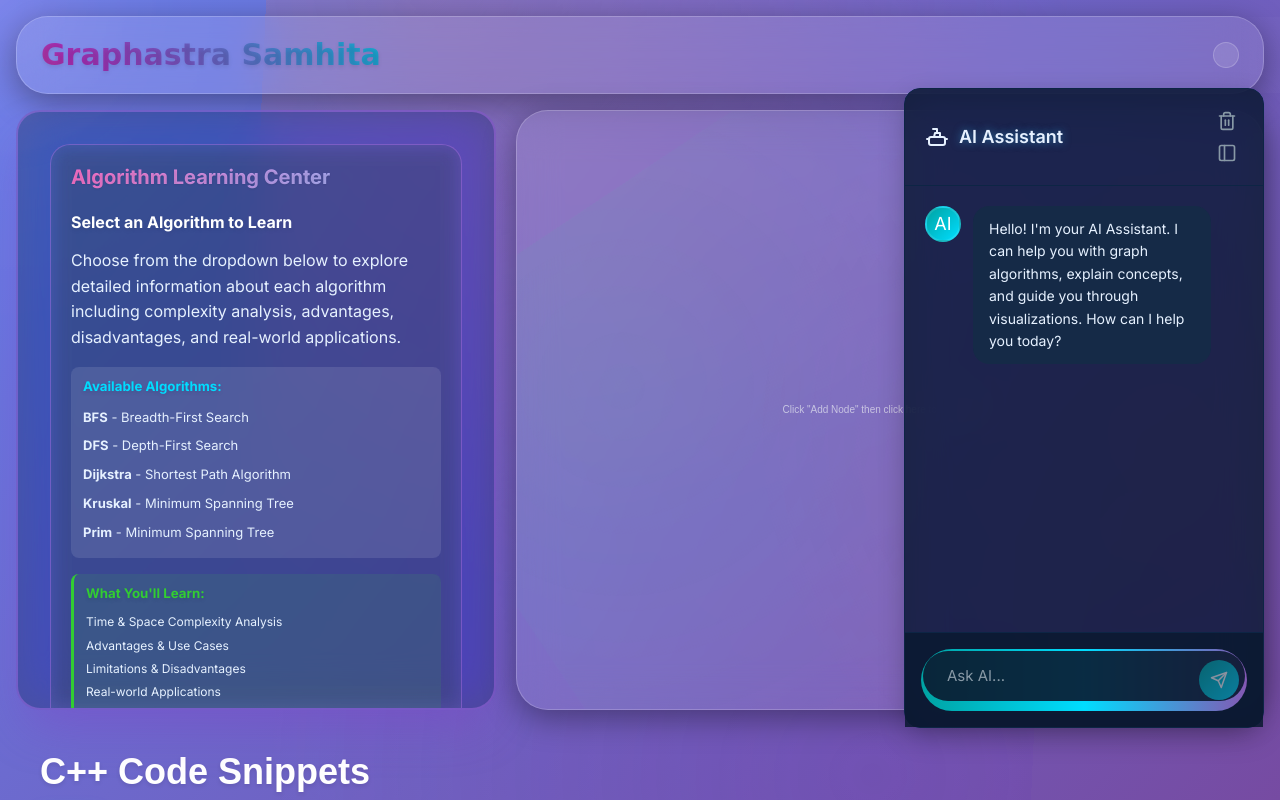
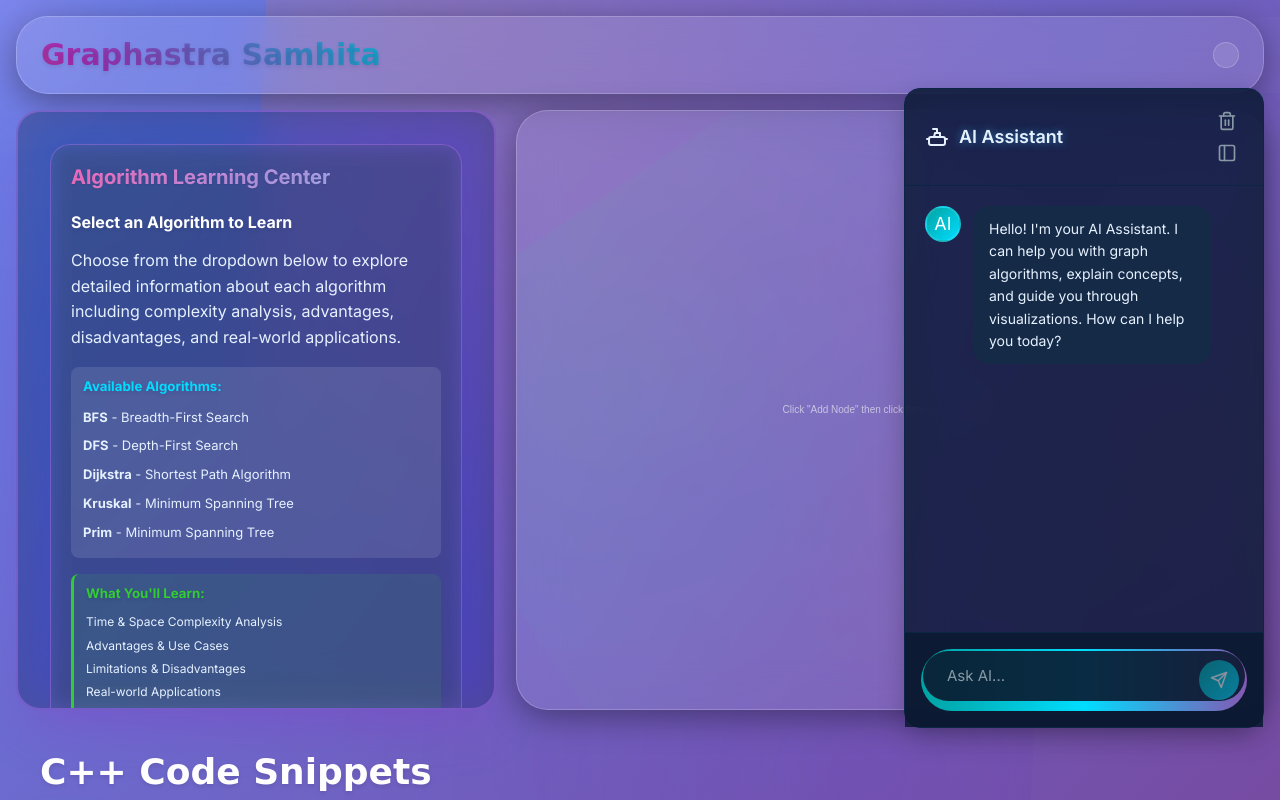
Before and after one commit to PrnvCodr/Graph, a website: page index.html in a window 1280 px wide. Shown: the top 800 px of the page. Drawn offline with nearby package versions, Linux system fonts and the light colour scheme; no server answers.

Commit message:
index.html

```diff
--- a/index.html
+++ b/index.html
@@ -416,7 +416,7 @@
 
 
         <div class="code-viewer-container glass-panel" style="margin: 0 16px 16px; padding: 24px;">
-            <h2 style="margin-bottom: 20px; font-family: 'Bricolage Grotesque', 'Arial', sans-serif;"> C++ Code Snippets</h2>
+            <h2 style="margin-bottom: 20px; font-family: 'Brush Script MT', cursive;"> C++ Code Snippets</h2>
             <div class="code-tabs">
                 <button class="code-tab-btn active" data-target="bfs-code">BFS</button>
                 <button class="code-tab-btn" data-target="dfs-code">DFS</button>
```
